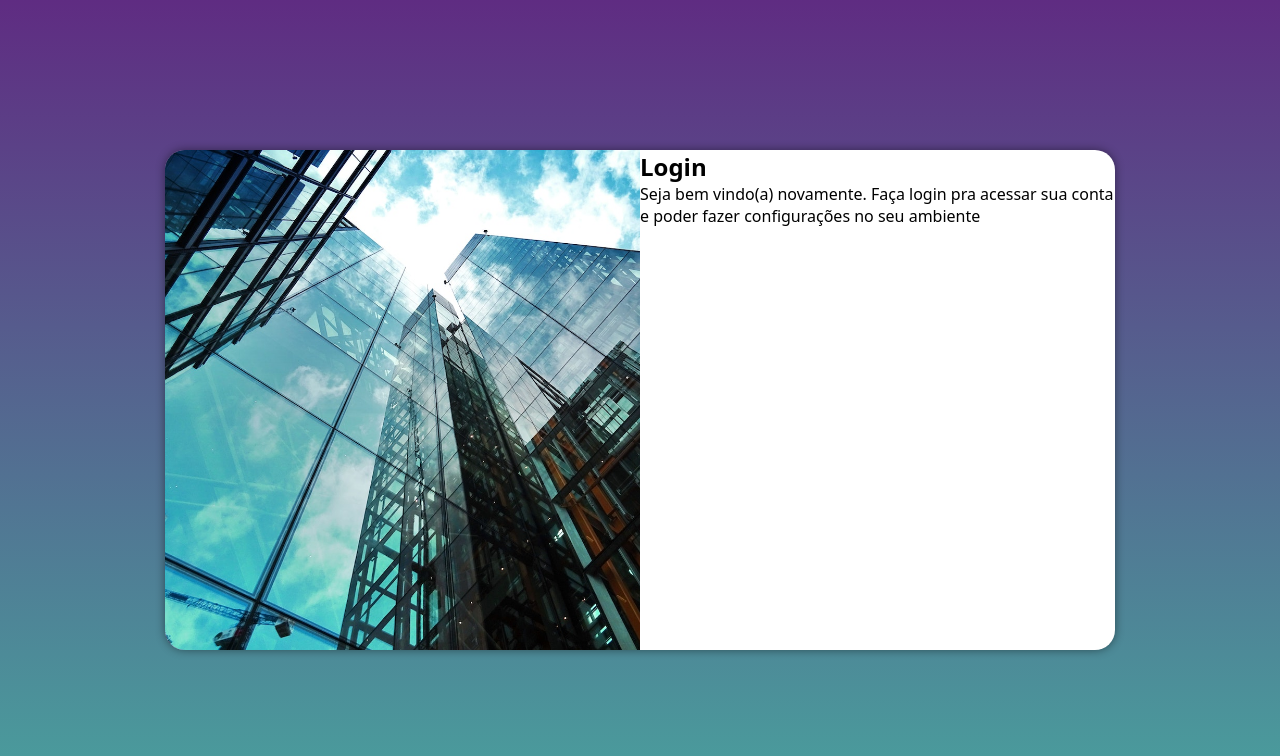
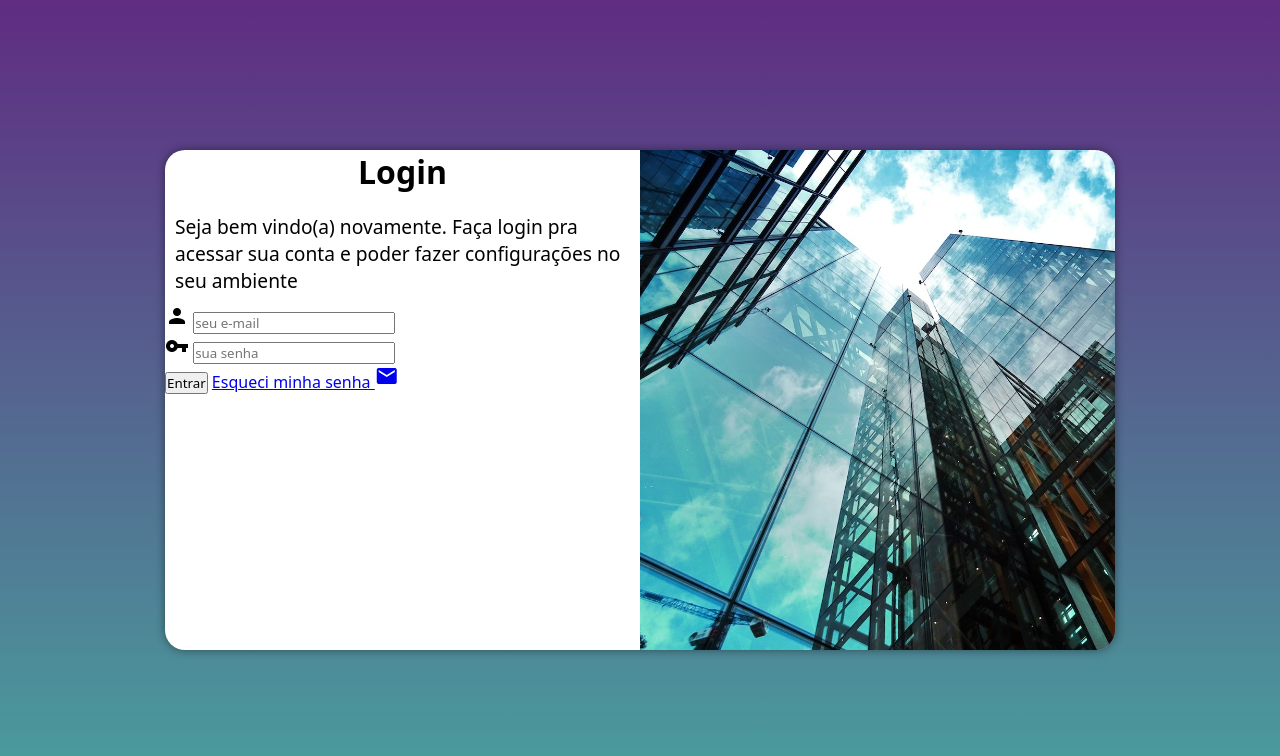
Before and after one commit to programadorgleisson/Tela-de-login-responsivo, a plain HTML site: page index.html in a window 1280 px wide. Drawn offline with Linux system fonts and the light colour scheme.

Commit message:
add-formulário

```diff
--- a/estilos/midia-queries.css
+++ b/estilos/midia-queries.css
@@ -42,13 +42,22 @@
     }
 
     section#login > div#imagem { /* imagem da tela de login */
-        float: left; /* a imagem vai ficar do lado esquerdo */
+        float: right; /* a imagem vai ficar do lado esquerdo */
         width: 50%;
         height: 100%;
     }
 
     section#login > div#formulario {
-        float: right; /* mostrar formulario a direita */
+        float: left; /* mostrar formulario a direita */
         width: 50%;
     }
+
+    div#formulario > h1 {
+        font-size: 2em;
+    }
+
+    div#formulario > p {
+        font-size: 1.2em;
+        padding: 10px;
+    }
 }
--- a/estilos/mobile-first.css
+++ b/estilos/mobile-first.css
@@ -57,3 +57,14 @@ section > div#imagem {
 section > div#formulario {
     display: block;
 }
+
+/* FORMULÁRIO */
+div#formulario > h1 {
+    text-align: center;
+    padding-bottom: 10px;
+}
+
+div#formulario > p {
+    font-size: 0.8em;
+    padding: 10px;
+}
--- a/index.html
+++ b/index.html
@@ -10,6 +10,10 @@
     <!--DISPOSITIVOS MAIORES-->
     <link rel="stylesheet" href="estilos/midia-queries.css">
     <title>Login</title>
+
+    <!--LINK GOOGLE-->
+    <link href="https://fonts.googleapis.com/icon?family=Material+Icons"
+      rel="stylesheet">
 </head>
 <body>
     <!--MAIN-->
@@ -28,8 +32,27 @@
 
                 <p>Seja bem vindo(a) novamente. Faça login pra acessar sua conta e poder fazer configurações no seu ambiente</p>
 
-                <form action="login.php" method="post">
+                <form action="login.php" method="post" autocomplete="on">
+                    <!--USUÁRIO-->
 
+                    <div class="campo">
+                        <label for="ilogin"><span class="material-icons">person</span></label>
+                        <input type="email" name="e-mail" id="ilogin" placeholder="seu e-mail" required maxlength="30">
+                    </div>
+
+                    <!--SENHA -->
+
+                    <div class="campo">
+                        <label for="isenha"><span class="material-icons">vpn_key</span></label>
+                        <input type="password" name="senha" id="isenha" placeholder="sua senha" required minlength="6">
+                    </div>
+
+                    <!--BOTÕES-->
+                    <input type="submit" value="Entrar">
+
+                    <a href="#">
+                        Esqueci minha senha <span class="material-icons">mail</span>
+                    </a>
                 </form>
             </div>
         </section>
```
